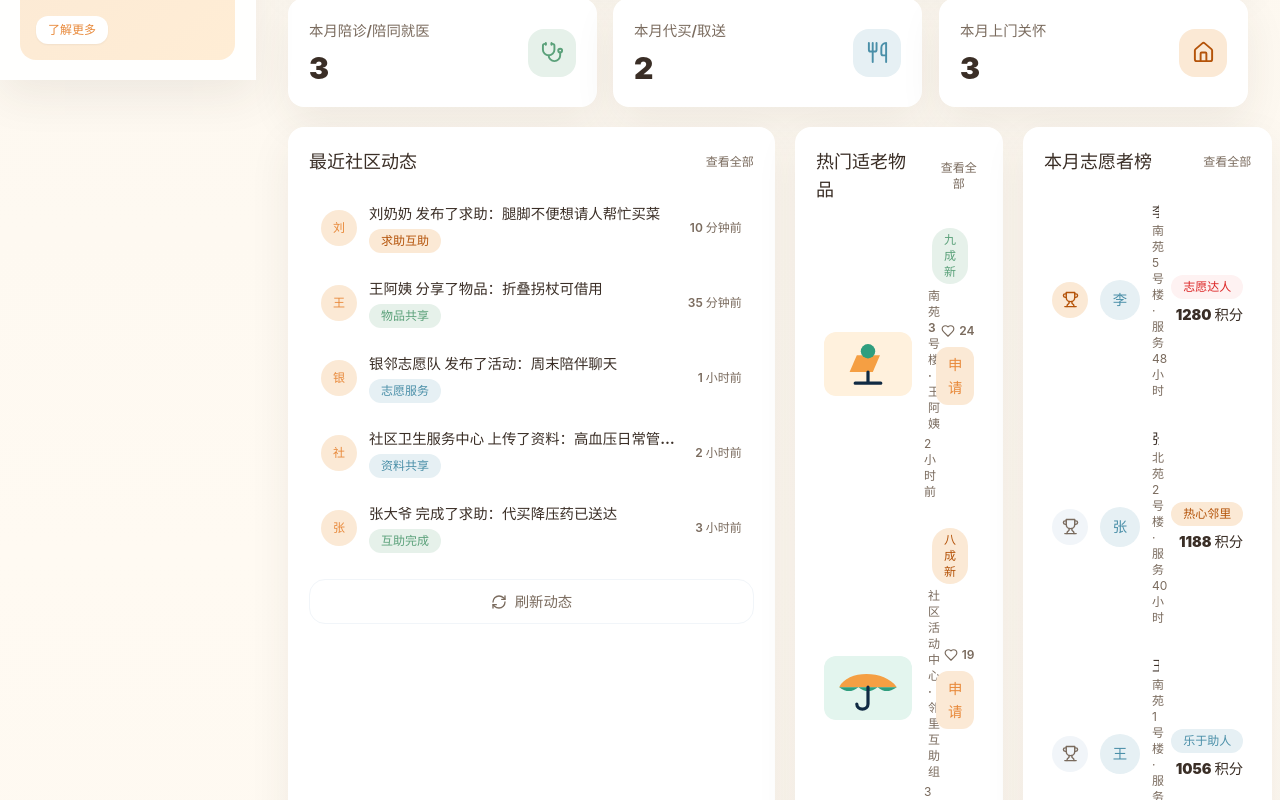
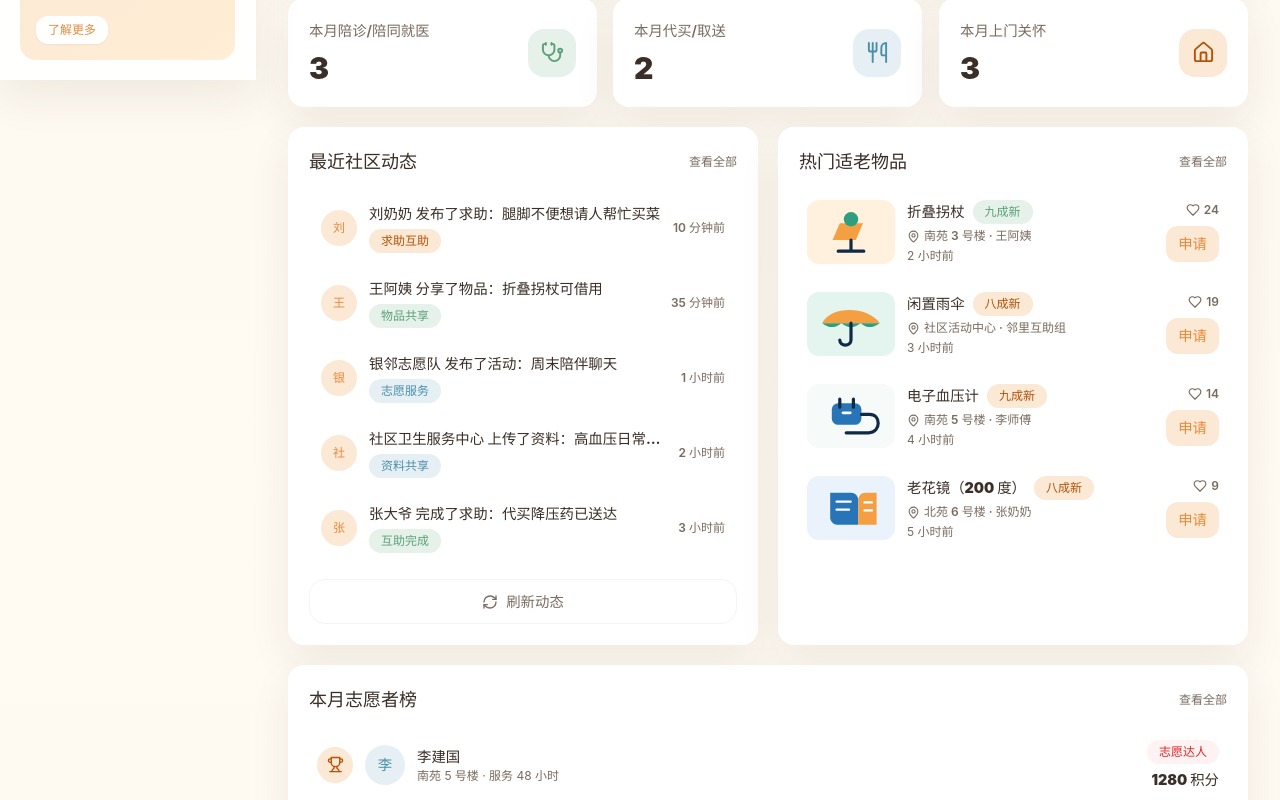
Before and after one commit to YBZSG/yinlin-help-station, a React (Vite) app: page / in a window 1280 px wide. Shown: the part 720-1520 px from the top of the page. Built offline with nearby package versions, Linux system fonts and the light colour scheme.

Commit message:
Fix dashboard mid-width layout

```diff
--- a/src/pages/Dashboard.jsx
+++ b/src/pages/Dashboard.jsx
@@ -93,7 +93,7 @@ function HotItems({ items, onNavigate }) {
       <SectionHeader title="热门适老物品" action="查看全部" onAction={() => onNavigate("items")} />
       <div className="space-y-3">
         {items.slice(0, 4).map((item, index) => (
-          <div key={item.id} className="grid grid-cols-[88px_1fr_auto] items-center gap-3 rounded-2xl p-2 transition hover:bg-slate-50">
+          <div key={item.id} className="grid grid-cols-[88px_minmax(0,1fr)] items-center gap-3 rounded-2xl p-2 transition hover:bg-slate-50 sm:grid-cols-[88px_minmax(0,1fr)_auto]">
             <img src={item.image} alt={item.name} className="h-16 w-22 rounded-xl object-cover" />
             <div className="min-w-0">
               <div className="flex items-center gap-2">
@@ -106,7 +106,7 @@ function HotItems({ items, onNavigate }) {
               </p>
               <p className="mt-1 text-xs text-campus-muted">{index + 2} 小时前</p>
             </div>
-            <div className="text-right">
+            <div className="col-span-2 flex items-center justify-end gap-3 sm:col-span-1 sm:block sm:text-right">
               <p className="mb-2 flex items-center justify-end gap-1 text-xs font-semibold text-campus-muted">
                 <Heart size={14} />
                 {24 - index * 5}
@@ -342,10 +342,10 @@ export default function Dashboard({ state, region, onNavigate }) {
         <StatCard label="本月上门关怀" value={metrics.homeVisitCount} icon={HomeIcon} tone="orange" onClick={() => onNavigate("volunteer")} />
       </div>
 
-      <div className="grid gap-5 xl:grid-cols-[1.1fr_1fr_.9fr]">
+      <div className="grid gap-5 xl:grid-cols-2 2xl:grid-cols-[1.1fr_1fr_.9fr]">
         <LatestActivity onNavigate={onNavigate} />
         <HotItems items={state.items} onNavigate={onNavigate} />
-        <div className="space-y-5">
+        <div className="space-y-5 xl:col-span-2 2xl:col-span-1">
           <VolunteerRank onNavigate={onNavigate} />
           <ConvenienceServices onNavigate={onNavigate} />
         </div>
```
